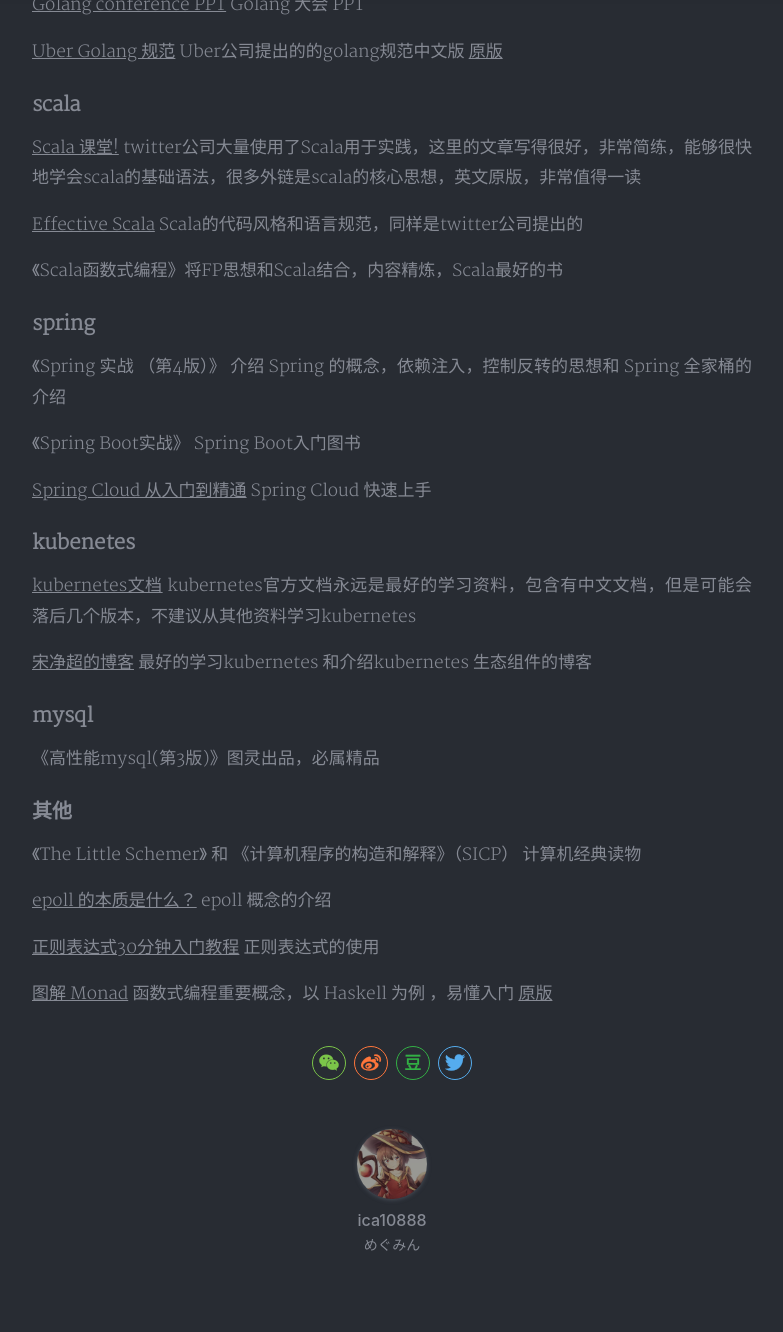
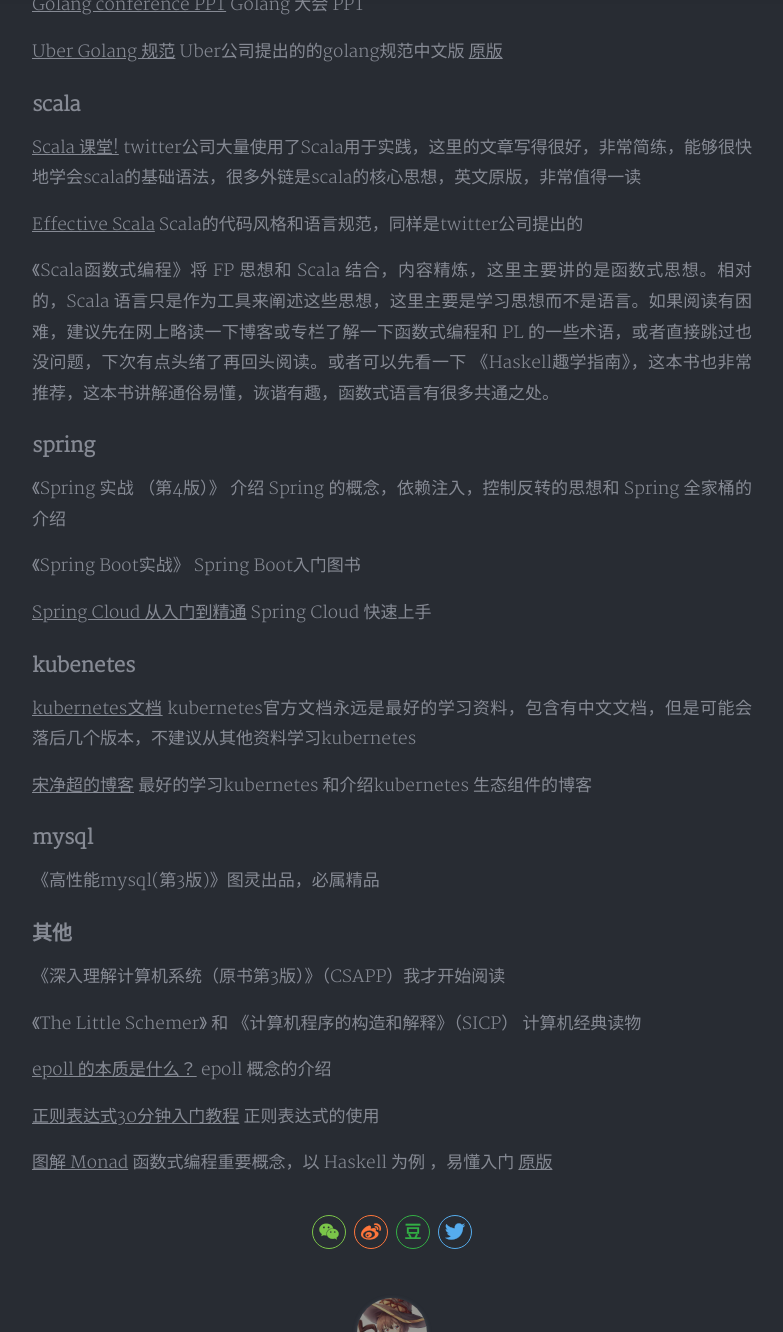
Before and after one commit to ica10888/ica10888.github.io, a Jekyll site: the page built from _posts/2019-07-06-书单和博客推荐.md, in a window 1280 px wide and 1400 px high, scrolled down 1189 px, cut to the strip 0-1332 px from the top of the window. Shown: the whole strip, without its empty margins (248-1031 px from the left). Built offline with Jekyll 4.4.1, drawn with Linux system fonts in a browser that asks for light colours; nearby versions of some CDN libraries; a style sheet for code colours, icons or effects is not loaded.

Commit message:
Update 2019-07-06-书单和博客推荐.md

```diff
--- a/_posts/2019-07-06-书单和博客推荐.md
+++ b/_posts/2019-07-06-书单和博客推荐.md
@@ -42,7 +42,7 @@
 
 [Effective Scala](https://twitter.github.io/effectivescala/index-cn.html) Scala的代码风格和语言规范，同样是twitter公司提出的
 
-《Scala函数式编程》将FP思想和Scala结合，内容精炼，Scala最好的书
+《Scala函数式编程》将 FP 思想和 Scala 结合，内容精炼，这里主要讲的是函数式思想。相对的，Scala 语言只是作为工具来阐述这些思想，这里主要是学习思想而不是语言。如果阅读有困难，建议先在网上略读一下博客或专栏了解一下函数式编程和 PL 的一些术语，或者直接跳过也没问题，下次有点头绪了再回头阅读。或者可以先看一下 《Haskell趣学指南》，这本书也非常推荐，这本书讲解通俗易懂，诙谐有趣，函数式语言有很多共通之处。
 
 ### spring
 
@@ -64,6 +64,8 @@
 
 ### 其他
 
+《深入理解计算机系统（原书第3版）》（CSAPP）我才开始阅读
+
 《The Little Schemer》 和 《计算机程序的构造和解释》（SICP） 计算机经典读物
 
 [epoll 的本质是什么？](https://my.oschina.net/editorial-story/blog/3052308) epoll 概念的介绍
```
